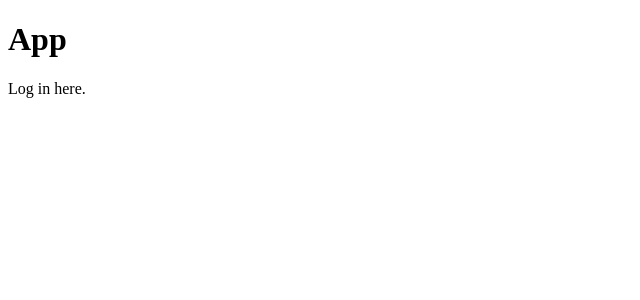
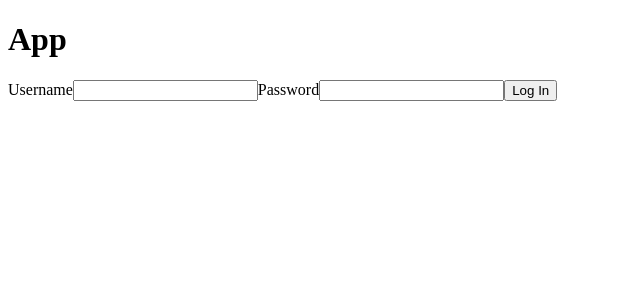
Before and after one commit to endulum/react-frontend, a React (Vite) app: page /login in a window 1280 px wide. Shown: the top 300 px of the page, without its empty margins (0-640 px from the left). Built offline with nearby package versions, Linux system fonts and the light colour scheme.

Commit message:
create components needed to log in and out

```diff
--- a/src/App.tsx
+++ b/src/App.tsx
@@ -6,7 +6,7 @@ import AuthRouter from './routes/AuthRouter.tsx'
 import IndexRouter from './routes/IndexRouter.tsx'
 
 export default function App (): JSX.Element {
-  const { loading, initError, user } = useInitUser()
+  const { loading, initError, user, initUser } = useInitUser()
 
   useEffect(() => {
     console.log({ loading, initError, user })
@@ -23,7 +23,14 @@ export default function App (): JSX.Element {
 
   return user === null
     ? (
-      <AuthRouter />
+      <AuthRouter
+        initUser={initUser}
+      />
       )
-    : <IndexRouter user={user} />
+    : (
+      <IndexRouter
+        user={user}
+        initUser={initUser}
+      />
+      )
 }
--- /dev/null
+++ b/src/general-components/APIForm.tsx
@@ -0,0 +1,71 @@
+import { cloneElement, type FormEvent } from 'react'
+import useAPIFormData from '../hooks/useAPIFormData.ts'
+
+function isNotFalse<T> (argument: T | false): argument is T {
+  return argument !== false
+}
+
+export default function APIForm (
+  { endpoint, onSuccess, children }: {
+    endpoint: { url: string, method: string }
+    onSuccess: (formData: Record<string, string>, responseData: any) => void
+    children: Array<JSX.Element | false>
+  }
+): JSX.Element {
+  const {
+    loading, formError, inputErrors, doSubmit
+  } = useAPIFormData(endpoint, onSuccess)
+
+  function handleSubmit (event: FormEvent): void {
+    void doSubmit(event)
+  }
+
+  return (
+    <form onSubmit={handleSubmit}>
+      {formError !== null && <p>{formError}</p>}
+      {children
+        .filter(isNotFalse)
+        .map((child) => {
+          if (child.type === 'label') {
+            return (
+              <APIFormInput
+                htmlFor={child.props.htmlFor}
+                inputError={inputErrors[child.props.htmlFor] ?? null}
+                key={child.props.htmlFor}
+              >
+                {child.props.children}
+              </APIFormInput>
+            )
+          }
+          if (
+            child.type === 'button' &&
+            child.props.type === 'submit'
+          ) {
+            return cloneElement(child, {
+              key: 'submit',
+              children: loading
+                ? <span>Processing...</span>
+                : child.props.children,
+              disabled: loading
+            })
+          }
+          return child
+        })}
+    </form>
+  )
+}
+
+function APIFormInput (
+  { htmlFor, inputError, children }: {
+    htmlFor: string
+    inputError: string | null
+    children: JSX.Element[]
+  }
+): JSX.Element {
+  return (
+    <label htmlFor={htmlFor}>
+      {children}
+      {inputError !== null && <small>{inputError}</small>}
+    </label>
+  )
+}
--- /dev/null
+++ b/src/hooks/useAPIFormData.ts
@@ -0,0 +1,67 @@
+import { useState, type FormEvent } from 'react'
+
+import doFetch from '../functions/doFetch.ts'
+import { getStoredToken } from '../functions/tokenUtils.ts'
+import { type TFormErrors } from '../types.ts'
+
+export default function useAPIFormData (
+  endpoint: { url: string, method: string },
+  onSuccess: (formData: Record<string, string>, responseData: any) => void
+): {
+    loading: boolean
+    formError: string | null
+    inputErrors: Record<string, string>
+    doSubmit: (event: FormEvent) => Promise<void>
+  } {
+  const [loading, setLoading] = useState<boolean>(false)
+  const [formError, setFormError] = useState<string | null>(null)
+  const [inputErrors, setInputErrors] = useState<Record<string, string>>({})
+
+  async function doSubmit (event: FormEvent): Promise<void> {
+    event.preventDefault()
+    const token = getStoredToken()
+
+    const formData: Record<string, string> = {}
+    Object.values(event.target).forEach((element) => {
+      if (element instanceof HTMLInputElement) {
+        formData[element.id] = element.value
+      }
+    })
+
+    setLoading(true)
+    setFormError(null)
+    setInputErrors({})
+    const { data, status, error } = await doFetch<TFormErrors | unknown>(
+      endpoint.url,
+      {
+        method: endpoint.method,
+        headers: {
+          'Content-type': 'application/json',
+          Authorization: token !== null ? `Bearer ${token}` : ''
+        },
+        body: JSON.stringify(formData)
+      }
+    )
+    setLoading(false)
+
+    if (error !== null) {
+      if (
+        status === 422 &&
+        typeof data === 'object' &&
+        data !== null &&
+        'errors' in data
+      ) {
+        setFormError('There were some errors with your submission.')
+        const inpErrs: Record<string, string> = {};
+        (data.errors as TFormErrors).forEach((err) => {
+          inpErrs[err.path] = err.msg
+        })
+        setInputErrors(inpErrs)
+      } else setFormError(error)
+    }
+
+    if (status === 200) onSuccess(formData, data)
+  }
+
+  return { loading, formError, inputErrors, doSubmit }
+}
--- a/src/routes/AuthRouter.tsx
+++ b/src/routes/AuthRouter.tsx
@@ -1,12 +1,17 @@
 import { Routes, Route, Navigate } from 'react-router-dom'
 
 import AuthWrapper from '../unique-components/AuthWrapper.tsx'
+import Login from '../unique-components/Login.tsx'
 
-export default function AuthRouter (): JSX.Element {
+export default function AuthRouter (
+  { initUser }: {
+    initUser: () => Promise<void>
+  }
+): JSX.Element {
   return (
     <Routes>
       <Route element={<AuthWrapper />}>
-        <Route path="login" element={<p>Log in here.</p>} />
+        <Route path="login" element={<Login initUser={initUser} />} />
         <Route path="signup" element={<p>Sign up here.</p>} />
         <Route path="*" element={<Navigate to="/login" />} />
       </Route>
--- a/src/routes/IndexRouter.tsx
+++ b/src/routes/IndexRouter.tsx
@@ -1,17 +1,32 @@
 import { Routes, Route, Navigate } from 'react-router-dom'
 
 import IndexWrapper from '../unique-components/IndexWrapper.tsx'
+import { clearStoredToken } from '../functions/tokenUtils.ts'
 import { type IUser } from '../types.ts'
 
 export default function IndexRouter (
-  { user }: {
+  { user, initUser }: {
     user: IUser
+    initUser: () => Promise<void>
   }
 ): JSX.Element {
   return (
     <Routes>
       <Route element={<IndexWrapper user={user} />}>
-        <Route path="/" element={<p>Chill out here.</p>} />
+        <Route
+          path="/"
+          element={(
+            <button
+              type="button"
+              onClick={() => {
+                clearStoredToken()
+                void initUser()
+              }}
+            >
+              Log Out
+            </button>
+          )}
+        />
         <Route path="/login" element={<Navigate to="/" />} />
         <Route path="/signup" element={<Navigate to="/" />} />
         <Route path="*" element={<p>Nothing found at this URL.</p>} />
--- /dev/null
+++ b/src/unique-components/Login.tsx
@@ -0,0 +1,38 @@
+import APIForm from '../general-components/APIForm.tsx'
+import { setStoredToken } from '../functions/tokenUtils.ts'
+
+export default function Login (
+  { initUser }: {
+    initUser: () => Promise<void>
+  }
+): JSX.Element {
+  function logIn (
+    _formData: Record<string, string>,
+    responseData: { token: string }
+  ): void {
+    setStoredToken(responseData.token)
+    void initUser()
+  }
+
+  return (
+    <APIForm
+      endpoint={{
+        url: 'http://localhost:3000/login',
+        method: 'POST'
+      }}
+      onSuccess={logIn}
+    >
+      <label htmlFor="username">
+        <span>Username</span>
+        <input type="text" id="username" />
+      </label>
+
+      <label htmlFor="password">
+        <span>Password</span>
+        <input type="password" id="password" />
+      </label>
+
+      <button type="submit">Log In</button>
+    </APIForm>
+  )
+}
```
